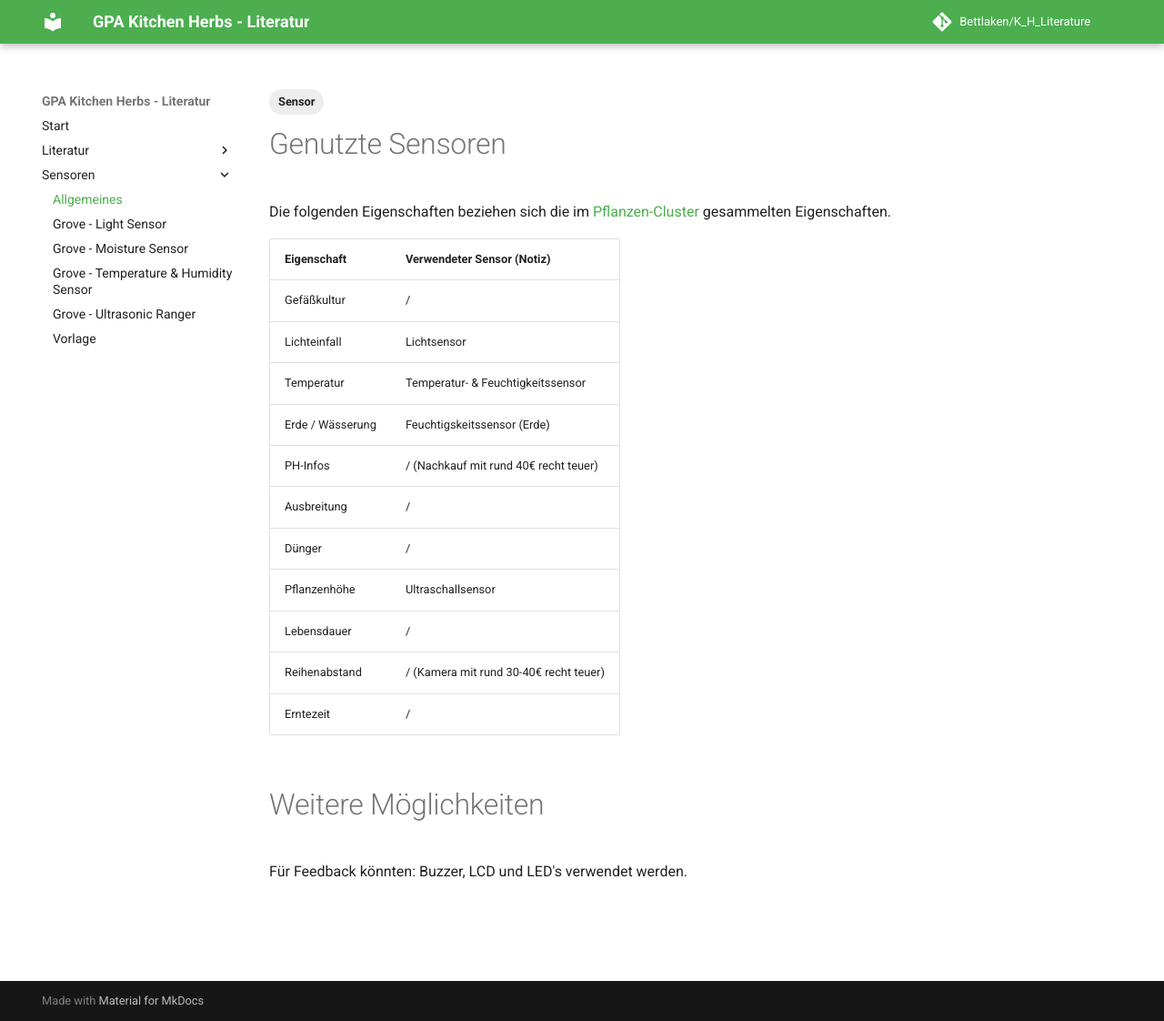
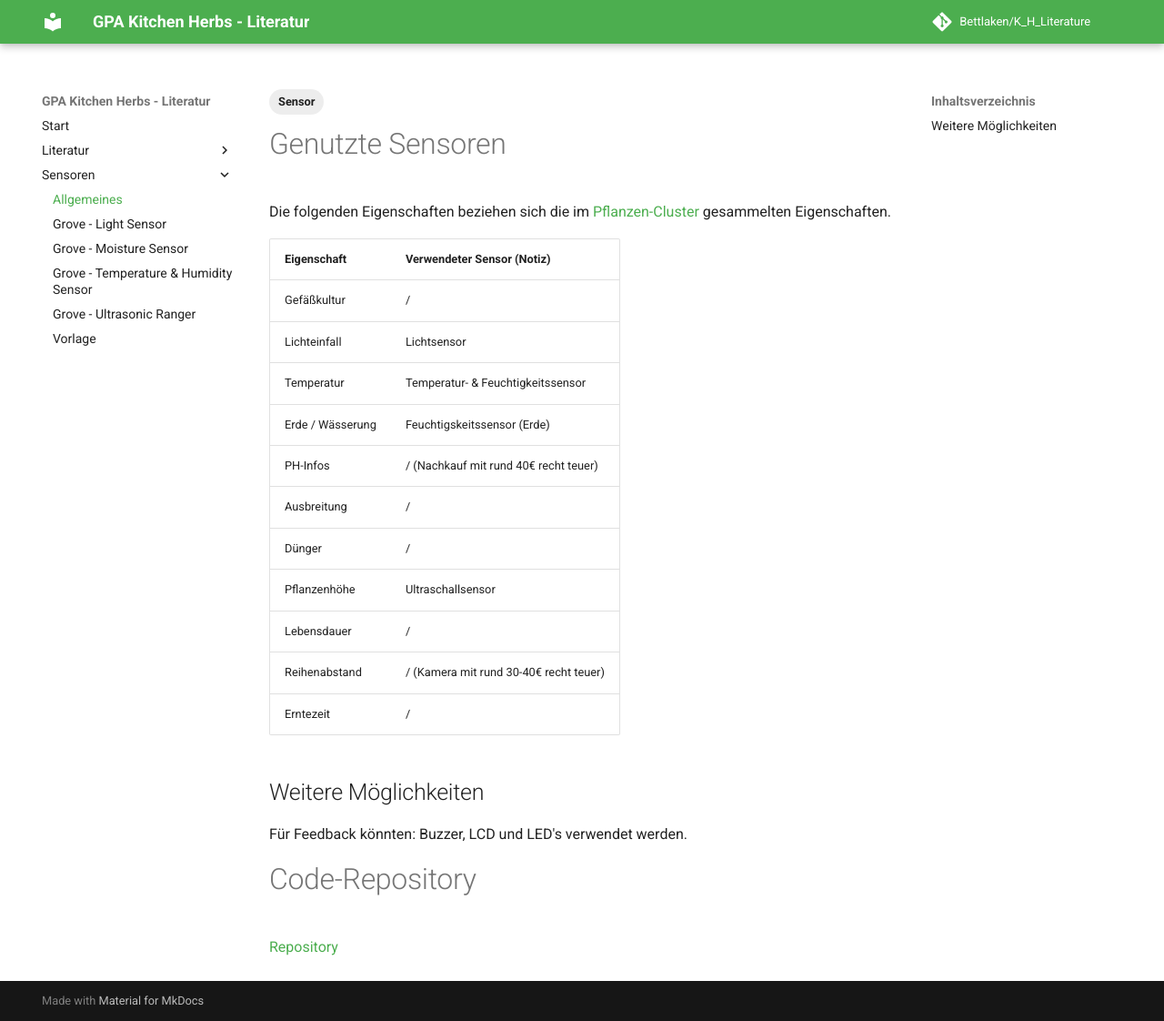
Before and after one commit to GP-Digital-Kitchen-Herbs/documentation, an MkDocs documentation site: the page built from docs/Sensoren/Allgemeines.md, in a window 1280 px wide and 1122 px high. Shown: the whole window at 91% size. Built offline with MkDocs 1.6.1 and Material for MkDocs 9.7.7, drawn with Linux system fonts in a browser that asks for light colours.

Commit message:
added repo link

```diff
--- a/docs/Sensoren/Allgemeines.md
+++ b/docs/Sensoren/Allgemeines.md
@@ -23,6 +23,9 @@ Die folgenden Eigenschaften beziehen sich die im [Pflanzen-Cluster](https://docs
 | Reihenabstand    | / (Kamera mit rund 30-40€ recht teuer) |
 | Erntezeit        | /                                      |
 
-# Weitere Möglichkeiten
+## Weitere Möglichkeiten
 
 Für Feedback könnten: Buzzer, LCD und LED's verwendet werden.
+
+# Code-Repository
+[Repository](https://github.com/aletutto/digital-kitchen-herbs)
```
